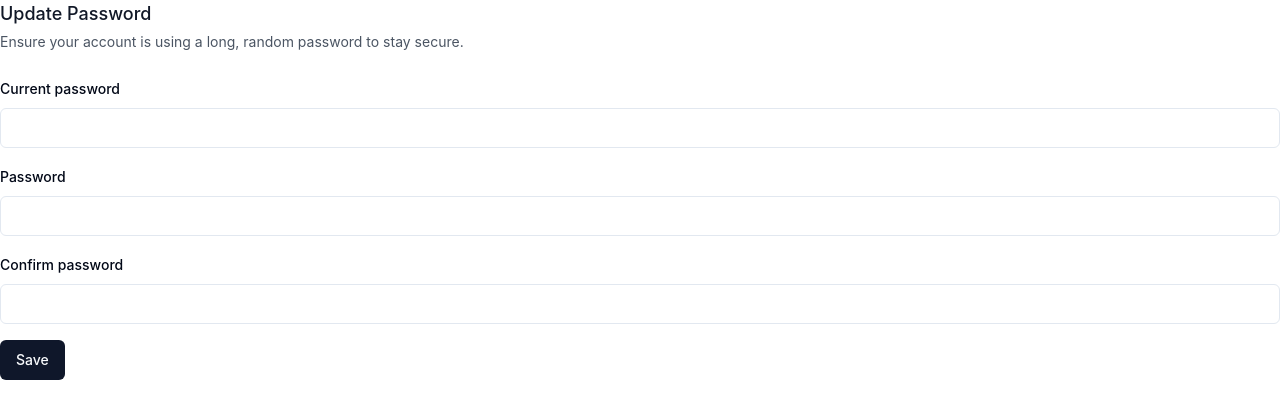
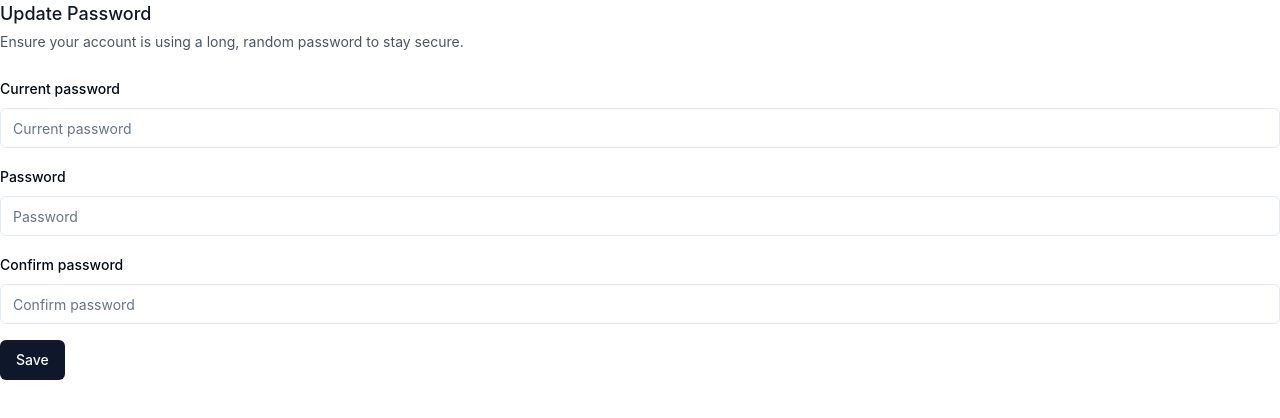
Before and after one commit to LondonControl/website, a Next.js app: page /profile/partials/UpdatePasswordForm in a window 1280 px wide. Shown: the top 418 px of the page. Built offline with nearby package versions, Linux system fonts and the light colour scheme; no server answers.

Commit message:
fix: forms now have placeholders

```diff
--- a/src/pages/login.tsx
+++ b/src/pages/login.tsx
@@ -105,7 +105,7 @@ const Login: NextPage = () => {
                   <FormLabel>Email</FormLabel>
 
                   <FormControl>
-                    <Input type="email" {...field} />
+                    <Input type="email" placeholder="Email" {...field} />
                   </FormControl>
 
                   <FormMessage />
@@ -121,7 +121,7 @@ const Login: NextPage = () => {
                   <FormLabel>Password</FormLabel>
 
                   <FormControl>
-                    <Input type="password" {...field} />
+                    <Input type="password" placeholder="Password" {...field} />
                   </FormControl>
 
                   <FormMessage />
--- a/src/pages/password-reset/[token].tsx
+++ b/src/pages/password-reset/[token].tsx
@@ -104,7 +104,7 @@ const PasswordReset: NextPage = () => {
                   <FormLabel>Email</FormLabel>
 
                   <FormControl>
-                    <Input type="email" {...field} />
+                    <Input type="email" placeholder="Email" {...field} />
                   </FormControl>
 
                   <FormMessage />
@@ -120,7 +120,7 @@ const PasswordReset: NextPage = () => {
                   <FormLabel>Password</FormLabel>
 
                   <FormControl>
-                    <Input type="password" {...field} />
+                    <Input type="password" placeholder="Password" {...field} />
                   </FormControl>
 
                   <FormMessage />
@@ -136,7 +136,11 @@ const PasswordReset: NextPage = () => {
                   <FormLabel>Confirm password</FormLabel>
 
                   <FormControl>
-                    <Input type="password" {...field} />
+                    <Input
+                      type="password"
+                      placeholder="Confirm password"
+                      {...field}
+                    />
                   </FormControl>
 
                   <FormMessage />
--- a/src/pages/profile/partials/UpdatePasswordForm.tsx
+++ b/src/pages/profile/partials/UpdatePasswordForm.tsx
@@ -96,7 +96,11 @@ const UpdatePasswordForm = () => {
                 <FormLabel>Current password</FormLabel>
 
                 <FormControl>
-                  <Input type="password" {...field} />
+                  <Input
+                    type="password"
+                    placeholder="Current password"
+                    {...field}
+                  />
                 </FormControl>
 
                 <FormMessage />
@@ -112,7 +116,7 @@ const UpdatePasswordForm = () => {
                 <FormLabel>Password</FormLabel>
 
                 <FormControl>
-                  <Input type="password" {...field} />
+                  <Input type="password" placeholder="Password" {...field} />
                 </FormControl>
 
                 <FormMessage />
@@ -128,7 +132,11 @@ const UpdatePasswordForm = () => {
                 <FormLabel>Confirm password</FormLabel>
 
                 <FormControl>
-                  <Input type="password" {...field} />
+                  <Input
+                    type="password"
+                    placeholder="Confirm password"
+                    {...field}
+                  />
                 </FormControl>
 
                 <FormMessage />
--- a/src/pages/profile/partials/UpdateProfileInformationForm.tsx
+++ b/src/pages/profile/partials/UpdateProfileInformationForm.tsx
@@ -92,7 +92,7 @@ const UpdateProfileInformationForm = () => {
                 <FormLabel>Name</FormLabel>
 
                 <FormControl>
-                  <Input {...field} />
+                  <Input placeholder="Name" {...field} />
                 </FormControl>
 
                 <FormMessage />
@@ -108,7 +108,7 @@ const UpdateProfileInformationForm = () => {
                 <FormLabel>Email</FormLabel>
 
                 <FormControl>
-                  <Input {...field} />
+                  <Input type="email" placeholder="Email" {...field} />
                 </FormControl>
 
                 <FormMessage />
--- a/src/pages/register.tsx
+++ b/src/pages/register.tsx
@@ -127,7 +127,7 @@ const Register: NextPage = () => {
                   <FormLabel>Password</FormLabel>
 
                   <FormControl>
-                    <Input type="password" {...field} />
+                    <Input type="password" placeholder="Password" {...field} />
                   </FormControl>
 
                   <FormMessage />
@@ -143,7 +143,11 @@ const Register: NextPage = () => {
                   <FormLabel>Confirm password</FormLabel>
 
                   <FormControl>
-                    <Input type="password" {...field} />
+                    <Input
+                      type="password"
+                      placeholder="Confirm password"
+                      {...field}
+                    />
                   </FormControl>
 
                   <FormMessage />
```
